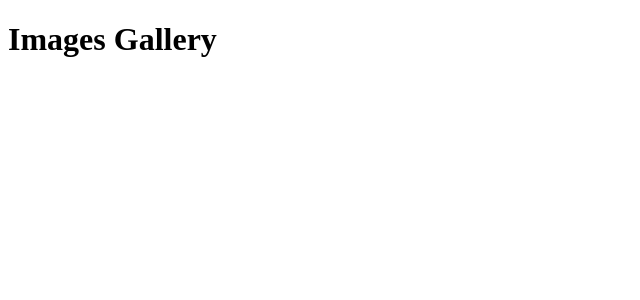
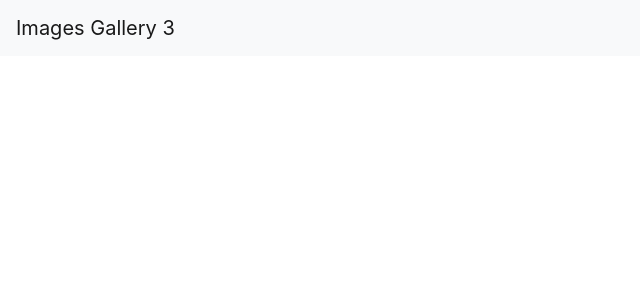
Before and after one commit to mariobp-NHH/images-gallery-new, a React (Create React App) app in the folder frontend/: page / in a window 1280 px wide. Shown: the top 300 px of the page, without its empty margins (0-640 px from the left). Built offline with nearby package versions, Linux system fonts and the light colour scheme; the HTML template or start-up script is replaced by a standard one.

Commit message:
Intial header component

```diff
--- a/frontend/package.json
+++ b/frontend/package.json
@@ -7,7 +7,9 @@
     "@testing-library/jest-dom": "^6.6.3",
     "@testing-library/react": "^16.3.0",
     "@testing-library/user-event": "^13.5.0",
+    "bootstrap": "^4.5.3",
     "react": "^19.1.0",
+    "react-bootstrap": "^1.4.0",
     "react-dom": "^19.1.0",
     "react-scripts": "5.0.1",
     "web-vitals": "^2.1.4"
--- a/frontend/src/App.js
+++ b/frontend/src/App.js
@@ -1,7 +1,10 @@
+import 'bootstrap/dist/css/bootstrap.min.css';
+import Header from './components/Header';
+
 const App = () => {
   return (
     <div>
-      <h1>Images Gallery</h1>
+      <Header title="Images Gallery 3"/>
     </div>
   );
 }
--- /dev/null
+++ b/frontend/src/components/Header.js
@@ -0,0 +1,12 @@
+import React from 'react';
+import { Navbar } from 'react-bootstrap';
+
+const Header = ({title}) => {
+  return (
+    <Navbar bg="light" variant="light">
+      <Navbar.Brand href="/">{title}</Navbar.Brand>
+    </Navbar>
+  );
+};
+
+export default Header;
```
Also changed, not shown: 1 other file (tests, documents, lock files or other folders).
